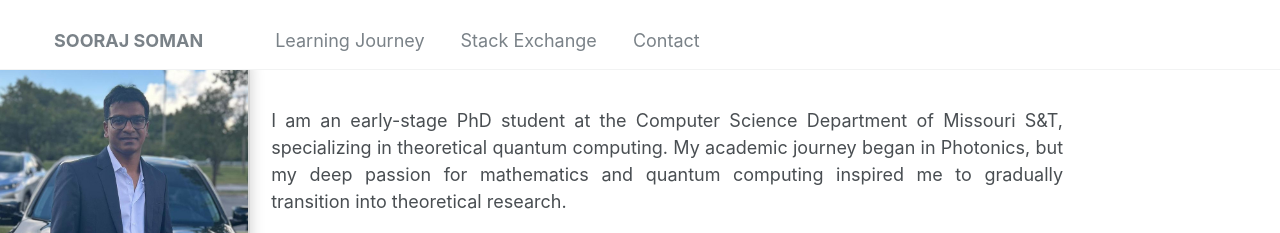
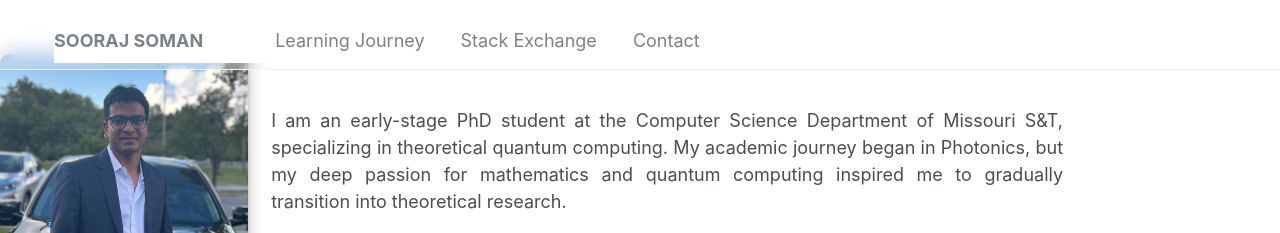
Before and after one commit to soorajss1729/soorajss1729.github.io, a Jekyll site: the page built from _pages/about.md, in a window 1280 px wide. Shown: the top 233 px of the page. Built offline with Jekyll 4.4.1, drawn with Linux system fonts in a browser that asks for light colours.

Commit message:
Update _masthead.scss

```diff
--- a/_sass/_masthead.scss
+++ b/_sass/_masthead.scss
@@ -4,7 +4,10 @@
 
 .masthead {
   position: fixed;
-  background: white;
+  background-color: rgba(255, 255, 255, 0.2);
+  backdrop-filter: blur(10px);
+  border-bottom: 1px solid rgba(255, 255, 255, 0.4);
+  /*background: white;*/
   border-bottom: 1px solid $border-color;
   height: $masthead-height;
   top: 0;
```
